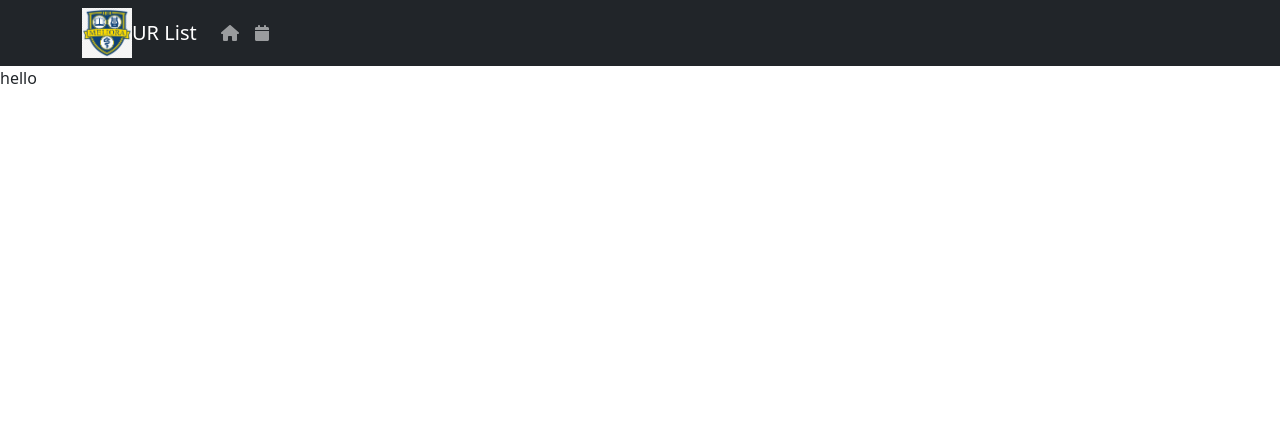
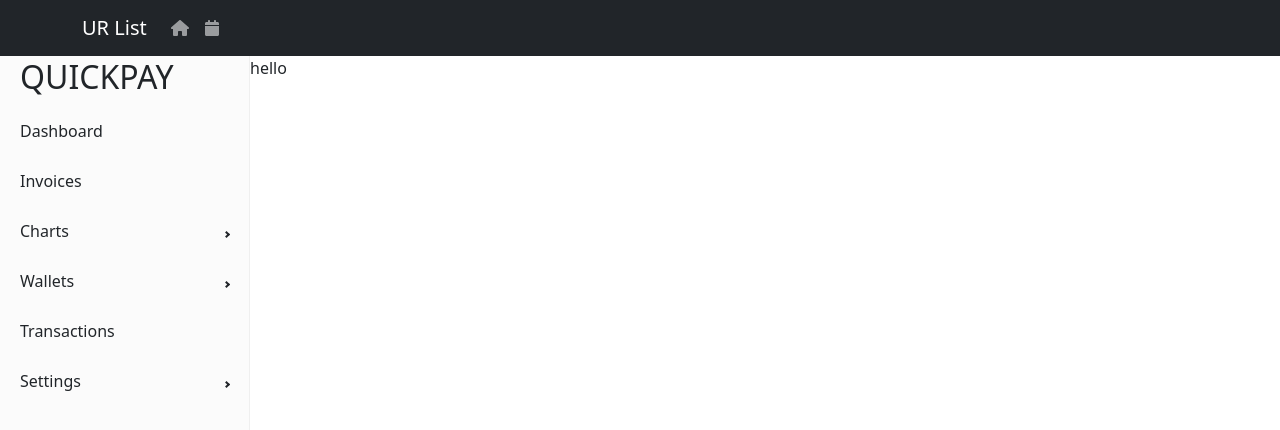
Before and after one commit to billycrapediem/dandy-hacks-2023, a React app: page / in a window 1280 px wide. Shown: the top 430 px of the page. Built offline with nearby package versions, Linux system fonts and the light colour scheme; the HTML template or start-up script is replaced by a standard one.

Commit message:
fix: integrate the navBar with the sideBar

```diff
--- a/client/src/components/App.tsx
+++ b/client/src/components/App.tsx
@@ -1,17 +1,17 @@
-import React, { useState, useEffect } from "react";
+import React from "react";
 
-import { Routes, Route } from "react-router-dom";
-
-import NotFound from "./pages/NotFound";
-import Skeleton from "./pages/Skeleton";
-import NavBar from "./NavBar";
+import NavBar from "./modules/NavBar";
+import SideBar from "./modules/SideBar";
 
 const App = () => {
 
   return (
     <div>
       <NavBar />
-      <div> hello</div>
+      <div style={{ display: "flex", height: "100vh" }}>
+        <SideBar />
+        <div> hello</div>
+      </div>
     </div>
   );
 };
--- a/client/src/components/NavBar.tsx
+++ b/client/src/components/modules/NavBar.tsx
@@ -5,7 +5,6 @@ import Container from 'react-bootstrap/Container';
 import 'bootstrap/dist/css/bootstrap.css';
 import { FontAwesomeIcon } from '@fortawesome/react-fontawesome';
 import { faHome, faCalendar } from '@fortawesome/free-solid-svg-icons';
-import UR_img from './ur.jpeg';
 // function have two buttons, one for back to home page, one for go to calender page
 function NavBar() {
   const logoStyle = {
@@ -15,11 +14,10 @@ function NavBar() {
   return (
     <Navbar bg="dark" data-bs-theme="dark">
       <Container>
-        <img src={UR_img} alt="logo" style={logoStyle}/>
         <Navbar.Brand href="#home">UR List</Navbar.Brand>
         <Nav className="me-auto">
           <Nav.Link href="/">
-          <FontAwesomeIcon icon={faHome} />
+            <FontAwesomeIcon icon={faHome} />
           </Nav.Link>
           <Nav.Link href="/calendar">
             <FontAwesomeIcon icon={faCalendar} />
```
